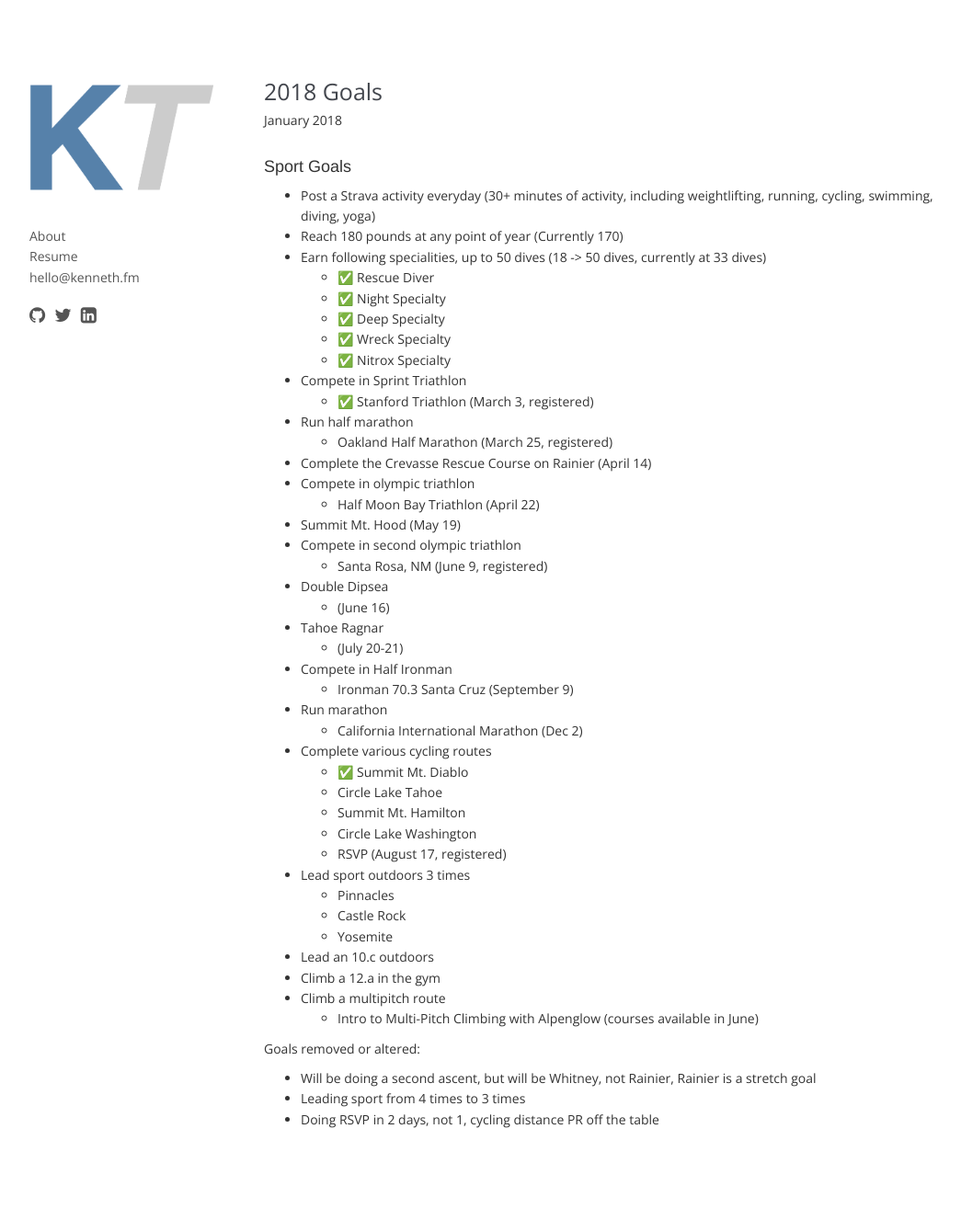
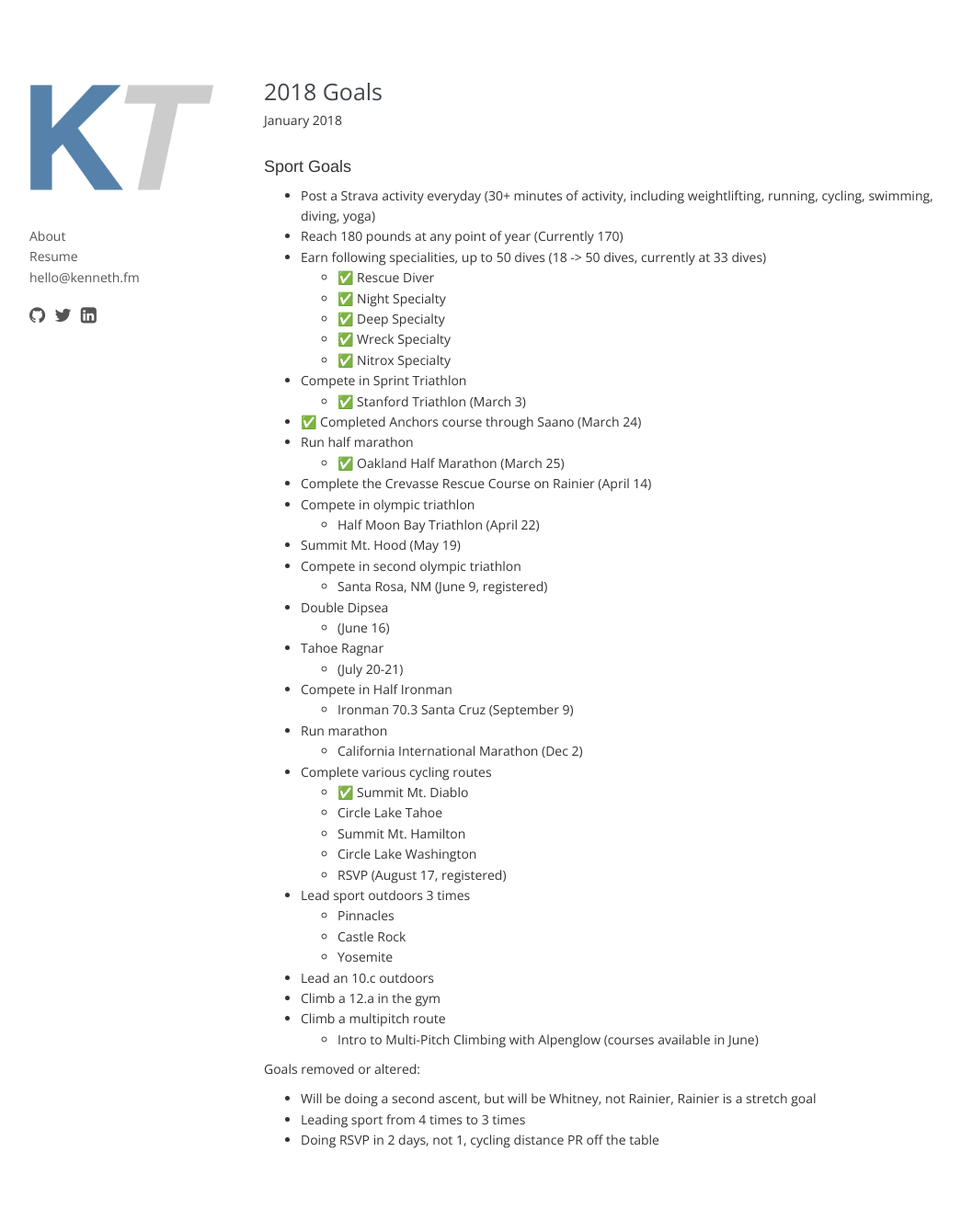
Before and after one commit to ktransier/blog, a Jekyll site: the page built from _posts/2018-01-12-goals-2018.md, in a window 1280 px wide. Shown: the whole page at 92% size, without its empty margins (113-1158 px from the left). Built offline with Jekyll 4.4.1, drawn with Linux system fonts in a browser that asks for light colours; nearby versions of some CDN libraries; before the commit the page ends 1304 px from its top, so only the background shows below that.

Commit message:
Update 2018-01-12-goals-2018.md

```diff
--- a/_posts/2018-01-12-goals-2018.md
+++ b/_posts/2018-01-12-goals-2018.md
@@ -15,9 +15,10 @@
   - ✅   Wreck Specialty
   - ✅   Nitrox Specialty
 - Compete in Sprint Triathlon
-  - ✅   Stanford Triathlon (March 3, registered)
+  - ✅ Stanford Triathlon (March 3)
+- ✅ Completed Anchors course through Saano (March 24)
 - Run half marathon
-  - Oakland Half Marathon (March 25, registered)
+  - ✅ Oakland Half Marathon (March 25)
 - Complete the Crevasse Rescue Course on Rainier (April 14)
 - Compete in olympic triathlon
   - Half Moon Bay Triathlon (April 22)
```
